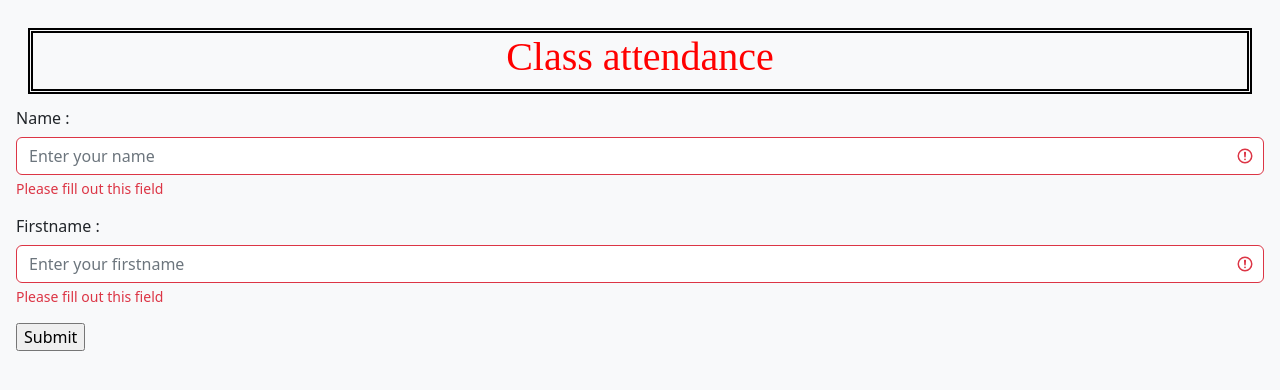
After one commit to Atrovid/Leocarte, a PHP site: page /src/views/viewFormAPI.html in a window 1280 px wide. The commit adds this page. Shown: the top 390 px of the page. Run offline with PHP 8.4, Linux system fonts and the light colour scheme.

Commit message:
Récupér identifiant à partir du nom du professeur

```diff
--- /dev/null
+++ b/php/src/views/viewFormAPI.html
@@ -0,0 +1,46 @@
+<!DOCTYPE html>
+<html>
+
+<head>
+    <meta charset="utf-8">
+    <title>Class attendance</title>
+    <!-- CSS only -->
+    <link href="https://cdn.jsdelivr.net/npm/bootstrap@5.2.2/dist/css/bootstrap.min.css" rel="stylesheet"
+        integrity="sha384-Zenh87qX5JnK2Jl0vWa8Ck2rdkQ2Bzep5IDxbcnCeuOxjzrPF/et3URy9Bv1WTRi" crossorigin="anonymous">
+    <link href="static/css/style.css" rel="stylesheet" type="text/css" />
+    <!-- JavaScript Bundle with Popper -->
+    <script src="https://cdn.jsdelivr.net/npm/bootstrap@5.2.2/dist/js/bootstrap.bundle.min.js"
+        integrity="sha384-OERcA2EqjJCMA+/3y+gxIOqMEjwtxJY7qPCqsdltbNJuaOe923+mo//f6V8Qbsw3"
+        crossorigin="anonymous"></script>
+
+    <script src="static/js/script.js"></script>
+</head>
+
+<body class="p-3 m-0 border-0 bd-example">
+    <header>
+        <h1 id="title">Class attendance</h1>
+    </header>
+
+    <form id="Formulaire" class="was-validated" method="post" action="">
+        <div class="mb-3">
+            <label for="nameTeacher" class="form-label">Name : </label>
+            <input type="text" name="idNameTeacher" class="form-control" id="nameTeacher" placeholder="Enter your name"
+                required>
+            <div class="valid-feedback">Valid</div>
+            <div class="invalid-feedback">Please fill out this field</div>
+        </div>
+        <div class="mb-3">
+            <label for="firstnameTeacher" class="form-label">Firstname : </label>
+            <input type="text" name="idFirstnameTeacher" class="form-control" id="firstnameTeacher"
+                placeholder="Enter your firstname" required>
+            <div class="valid-feedback">Valid</div>
+            <div class="invalid-feedback">Please fill out this field</div>
+        </div>
+
+        <!--<button type="button" class="btn btn-primary" id="envoyer">Envoyer</button>-->
+        <input type="submit" value="Submit">
+    </form>
+
+</body>
+
+</html>
```
Also changed, not shown: php/index.php (+7 -6 lines), php/src/controllers/controller_api.php (added, +18 -0 lines), php/src/models/model_api.php (added, +23 -0 lines), README.md, php/static/js/scriptAPI.js (added).
